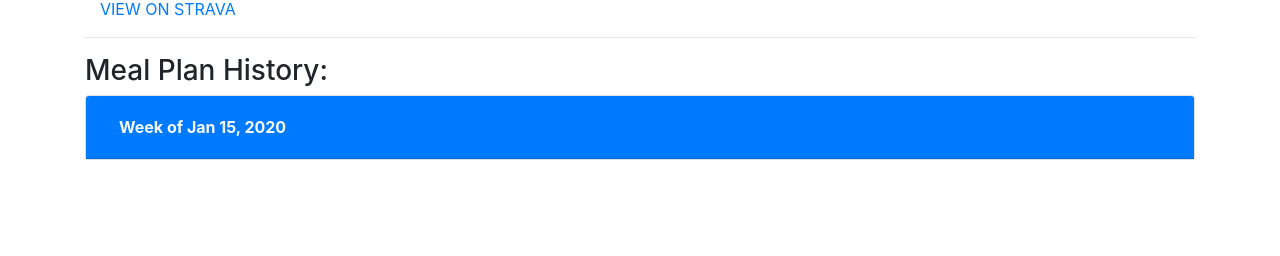
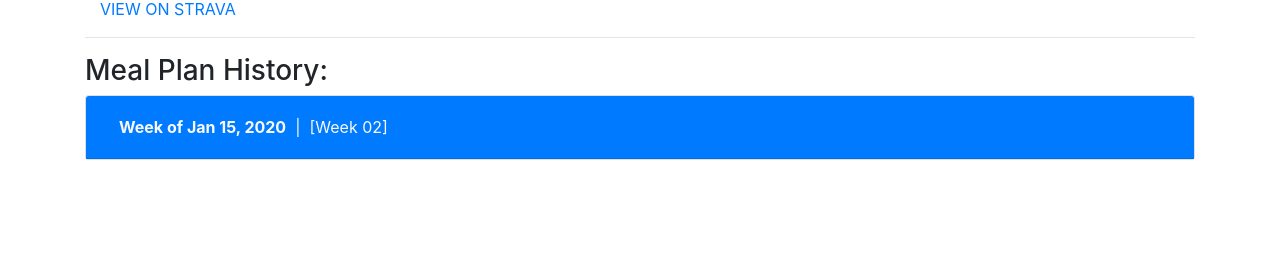
Before and after one commit to kathrynchew/ActivEats, a Flask app: template templates/preferences.html in a window 1280 px wide. Shown: the part 674-930 px from the top of the page. Run offline with Flask 2, Linux system fonts and the light colour scheme; tables that the repository leaves empty hold one stand-in row (values such as "Sample post"); the template is opened without the code that fills it: values that come from a table or form of the project are taken from there, most other values are stand-ins (such as "Sample title", 1, 10 or a date in 2020); some libraries are stand-ins or nearby versions.

Commit message:
Added dynamically generating buttons to email past meal plan lists + created route. Now just have to hook up the shopping list & emailer

```diff
--- /dev/null
+++ b/sample_calorie_data.py
@@ -0,0 +1,20 @@
+week_1 = 1007 + 1615 + 340
+week_2 = 1150
+week_3 = 1607 + 552 + 384
+week_4 = 1037 + 395 + 565
+
+
+calorie_data = {
+    "labels": ["Week 21",
+               "Week 22",
+               "Week 23",
+               "Week 24"
+               ],
+    "datasets": [
+        {
+            "data": [week_1, week_2, week_3, week_4],
+            "backgroundColor": ["#FF6384", "#FF6384"],
+            "hoverBackground Color": ["#36A2EB", "#36A2EB"]
+        }
+    ]
+}
--- a/server.py
+++ b/server.py
@@ -380,7 +380,6 @@ def send_mail():
     else:
         # print "I ain't logged in!!!!"
         user_email = shopping_contents['user_email'][0]
-        # print user_email
 
     msg = Message('Hello',
                   sender=os.environ['MAIL_USERNAME'],
@@ -397,6 +396,7 @@ def send_mail():
 def send_meal_plan_mail():
     """ Sends email for full weekly meal plan shopping list. """
     shopping_contents = dict(request.form)
+    print shopping_contents
 
     user_email = User.query.filter_by(user_id=session['user_id']).first().email
 
@@ -408,6 +408,16 @@ def send_meal_plan_mail():
                                list_content=shopping_contents['list_content'][0].rstrip().split('\n'))
     mail.send(msg)
     return "Sent"
+
+
+@app.route("/send_past", methods=["POST"])
+def send_past_plan_mail():
+    """ Generates a shopping list for a past week's meal plan and emails it to a
+    logged in user. """
+    week_to_send = dict(request.form)
+    print week_to_send
+
+    return "BUTTS"
 
 
 ################################################################################
--- a/templates/preferences.html
+++ b/templates/preferences.html
@@ -37,13 +37,29 @@
 
 <div class="accordion" id="accordionExample">
 
+<script type="text/javascript">
+let $jq = jQuery.noConflict();
+
+    function emailPastList(evt) {
+        let weekToSend = $(this).val();
+        $jq.post("/send_past", {'week': weekToSend}, printButts);
+    }
+
+    function printButts(results) {
+        let butts = results;
+        console.log(butts);
+    }
+
+</script>
+
+
   {% for week in past_plans.items()|sort(reverse = True) %}
 
   <div class="card">
     <div class="card-header bg-primary text-light" id="heading{{ week[0] }}" data-toggle="collapse" data-target="#collapse{{ week[0] }}" aria-expanded="true" aria-controls="collapse{{ week[0] }}">
       <h5 class="mb-0">
         <button class="btn btn-link text-light" type="button" data-toggle="collapse" data-target="#collapse{{ week[0] }}" aria-expanded="true" aria-controls="collapse{{ week[0] }}">
-          <b>Week of {{ week[1][0].assigned_date.strftime('%b %-d, %Y') }}</b>
+          <b>Week of {{ week[1][0].assigned_date.strftime('%b %-d, %Y') }}</b>&nbsp;&nbsp;|&nbsp;&nbsp;[Week {{ week[1][0].assigned_date.strftime('%W') }}]
         </button>
       </h5>
     </div>
@@ -91,17 +107,21 @@
 
               </tbody>
           </table>
+          <hr>
+          <button type="button" class="btn btn-outline-primary float-right" id="email{{ week[0] }}" value="{{ week[0] }}">Email This Shopping List</button>
+          <br>
       </div>
     </div>
   </div>
 
+  <script type="text/javascript">
+    document.querySelector("#email{{ week[0 ]}}").addEventListener('click', emailPastList);
+  </script>
   {% endfor %}
 
 </div>
 
 <script type="text/javascript">
-let $jq = jQuery.noConflict();
-
 function editPreferences(evt) {
 
     document.querySelector("#pref-stuff").innerHTML = '<form id="update_pref_form" action="/preferences/edit" method="POST"><div class="form-group form-check" id="user-preferences" aria-describedby="preferenceHelp"><li class="list-group-item"><input type="checkbox" class="form-check-input" id="pref-vegetarian" name="prefs" value="Vegetarian"><label class="form-check-label" for="exampleCheck1">Vegetarian</label></li><li class="list-group-item"><input type="checkbox" class="form-check-input" id="pref-vegan" name="prefs" value="Vegan"><label class="form-check-label" for="exampleCheck1">Vegan</label></li><li class="list-group-item"><input type="checkbox" class="form-check-input" id="pref-glutenfree" name="prefs" value="Gluten Free"><label class="form-check-label" for="exampleCheck1">Gluten Free</label></li><li class="list-group-item"><input type="checkbox" class="form-check-input" id="pref-lowcarb" name="prefs" value="Low-Carb"><label class="form-check-label" for="exampleCheck1">Low-Carb</label></li><li class="list-group-item"><input type="checkbox" class="form-check-input" id="pref-lowcal" name="prefs" value="Low Calorie"><label class="form-check-label" for="exampleCheck1">Low Calorie</label></li></div><input type="submit" id="setPrefs"></form>';
```
Also changed, not shown: ingredients.py (+5 -2 lines), 1 other file.
